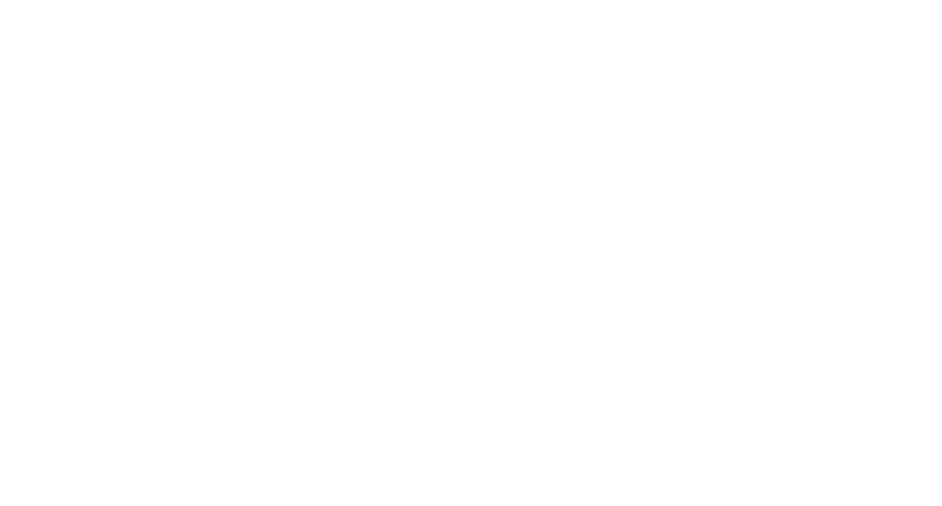
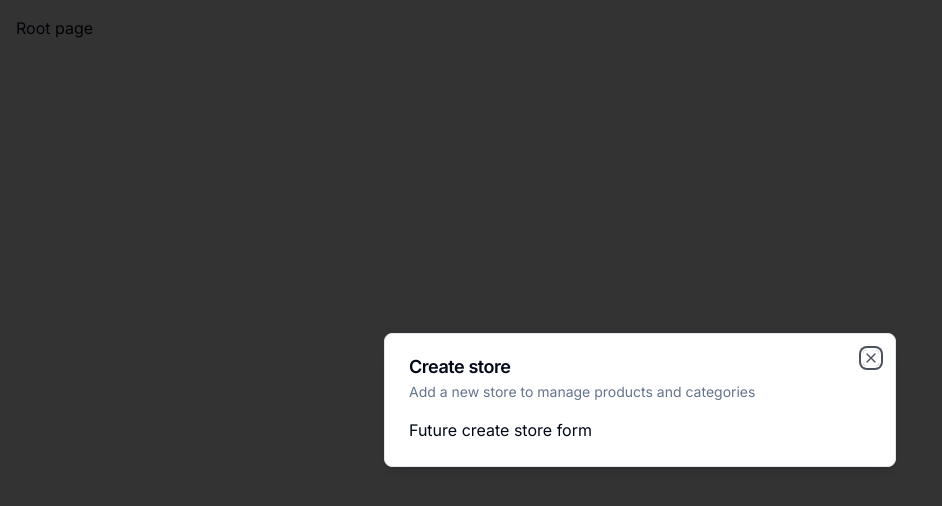
Before and after one commit to paciodev/next-ecommerce-admin, a Next.js app: page / in a window 1280 px wide. Shown: the top 506 px of the page, without its empty margins (0-942 px from the left). Built offline with nearby package versions, Linux system fonts and the light colour scheme.

Commit message:
Adding store creation modal

```diff
--- a/app/(root)/page.tsx
+++ b/app/(root)/page.tsx
@@ -1,11 +1,19 @@
-import { UserButton } from '@clerk/nextjs';
+'use client';
+
+import { useStoreModal } from '@/hooks/use-store-modal';
+import { useEffect } from 'react';
 
 const SetupPage = () => {
-	return (
-		<div className='p-4'>
-			<UserButton afterSignOutUrl='/' />
-		</div>
-	);
+	const onOpen = useStoreModal((state) => state.onOpen);
+	const isOpen = useStoreModal((state) => state.isOpen);
+
+	useEffect(() => {
+		if (!isOpen) {
+			onOpen();
+		}
+	}, [isOpen, onOpen]);
+
+	return <div className='p-4'>Root page</div>;
 };
 
 export default SetupPage;
--- a/app/layout.tsx
+++ b/app/layout.tsx
@@ -1,7 +1,9 @@
+import './globals.css';
+import { Inter } from 'next/font/google';
+import { ClerkProvider } from '@clerk/nextjs';
 import type { Metadata } from 'next';
-import { Inter } from 'next/font/google';
-import './globals.css';
-import { ClerkProvider } from '@clerk/nextjs';
+
+import { ModalProvider } from '@/providers/modal-provider';
 
 const inter = Inter({ subsets: ['latin'] });
 
@@ -18,7 +20,10 @@
 	return (
 		<ClerkProvider>
 			<html lang='en'>
-				<body className={inter.className}>{children}</body>
+				<body className={inter.className}>
+					<ModalProvider />
+					{children}
+				</body>
 			</html>
 		</ClerkProvider>
 	);
--- /dev/null
+++ b/components/ui/dialog.tsx
@@ -0,0 +1,122 @@
+'use client';
+
+import * as React from 'react';
+import * as DialogPrimitive from '@radix-ui/react-dialog';
+import { X } from 'lucide-react';
+
+import { cn } from '@/lib/utils';
+
+const Dialog = DialogPrimitive.Root;
+
+const DialogTrigger = DialogPrimitive.Trigger;
+
+const DialogPortal = DialogPrimitive.Portal;
+
+const DialogClose = DialogPrimitive.Close;
+
+const DialogOverlay = React.forwardRef<
+	React.ElementRef<typeof DialogPrimitive.Overlay>,
+	React.ComponentPropsWithoutRef<typeof DialogPrimitive.Overlay>
+>(({ className, ...props }, ref) => (
+	<DialogPrimitive.Overlay
+		ref={ref}
+		className={cn(
+			'fixed inset-0 z-50 bg-black/80  data-[state=open]:animate-in data-[state=closed]:animate-out data-[state=closed]:fade-out-0 data-[state=open]:fade-in-0',
+			className
+		)}
+		{...props}
+	/>
+));
+DialogOverlay.displayName = DialogPrimitive.Overlay.displayName;
+
+const DialogContent = React.forwardRef<
+	React.ElementRef<typeof DialogPrimitive.Content>,
+	React.ComponentPropsWithoutRef<typeof DialogPrimitive.Content>
+>(({ className, children, ...props }, ref) => (
+	<DialogPortal>
+		<DialogOverlay />
+		<DialogPrimitive.Content
+			ref={ref}
+			className={cn(
+				'fixed left-[50%] top-[50%] z-50 grid w-full max-w-lg translate-x-[-50%] translate-y-[-50%] gap-4 border bg-background p-6 shadow-lg duration-200 data-[state=open]:animate-in data-[state=closed]:animate-out data-[state=closed]:fade-out-0 data-[state=open]:fade-in-0 data-[state=closed]:zoom-out-95 data-[state=open]:zoom-in-95 data-[state=closed]:slide-out-to-left-1/2 data-[state=closed]:slide-out-to-top-[48%] data-[state=open]:slide-in-from-left-1/2 data-[state=open]:slide-in-from-top-[48%] sm:rounded-lg',
+				className
+			)}
+			{...props}
+		>
+			{children}
+			<DialogPrimitive.Close className='absolute right-4 top-4 rounded-sm opacity-70 ring-offset-background transition-opacity hover:opacity-100 focus:outline-none focus:ring-2 focus:ring-ring focus:ring-offset-2 disabled:pointer-events-none data-[state=open]:bg-accent data-[state=open]:text-muted-foreground'>
+				<X className='h-4 w-4' />
+				<span className='sr-only'>Close</span>
+			</DialogPrimitive.Close>
+		</DialogPrimitive.Content>
+	</DialogPortal>
+));
+DialogContent.displayName = DialogPrimitive.Content.displayName;
+
+const DialogHeader = ({
+	className,
+	...props
+}: React.HTMLAttributes<HTMLDivElement>) => (
+	<div
+		className={cn(
+			'flex flex-col space-y-1.5 text-center sm:text-left',
+			className
+		)}
+		{...props}
+	/>
+);
+DialogHeader.displayName = 'DialogHeader';
+
+const DialogFooter = ({
+	className,
+	...props
+}: React.HTMLAttributes<HTMLDivElement>) => (
+	<div
+		className={cn(
+			'flex flex-col-reverse sm:flex-row sm:justify-end sm:space-x-2',
+			className
+		)}
+		{...props}
+	/>
+);
+DialogFooter.displayName = 'DialogFooter';
+
+const DialogTitle = React.forwardRef<
+	React.ElementRef<typeof DialogPrimitive.Title>,
+	React.ComponentPropsWithoutRef<typeof DialogPrimitive.Title>
+>(({ className, ...props }, ref) => (
+	<DialogPrimitive.Title
+		ref={ref}
+		className={cn(
+			'text-lg font-semibold leading-none tracking-tight',
+			className
+		)}
+		{...props}
+	/>
+));
+DialogTitle.displayName = DialogPrimitive.Title.displayName;
+
+const DialogDescription = React.forwardRef<
+	React.ElementRef<typeof DialogPrimitive.Description>,
+	React.ComponentPropsWithoutRef<typeof DialogPrimitive.Description>
+>(({ className, ...props }, ref) => (
+	<DialogPrimitive.Description
+		ref={ref}
+		className={cn('text-sm text-muted-foreground', className)}
+		{...props}
+	/>
+));
+DialogDescription.displayName = DialogPrimitive.Description.displayName;
+
+export {
+	Dialog,
+	DialogPortal,
+	DialogOverlay,
+	DialogClose,
+	DialogTrigger,
+	DialogContent,
+	DialogHeader,
+	DialogFooter,
+	DialogTitle,
+	DialogDescription,
+};
--- /dev/null
+++ b/components/ui/modal.tsx
@@ -0,0 +1,43 @@
+'use client';
+
+import {
+	Dialog,
+	DialogContent,
+	DialogDescription,
+	DialogHeader,
+	DialogTitle,
+} from '@/components/ui/dialog';
+
+interface ModalProps {
+	title: string;
+	description: string;
+	isOpen: boolean;
+	onClose: () => void;
+	children?: React.ReactNode;
+}
+
+export const Modal: React.FC<ModalProps> = ({
+	title,
+	description,
+	isOpen,
+	onClose,
+	children,
+}) => {
+	const onChange = (open: boolean) => {
+		if (!open) {
+			onClose();
+		}
+	};
+
+	return (
+		<Dialog open={isOpen} onOpenChange={onChange}>
+			<DialogContent>
+				<DialogHeader>
+					<DialogTitle>{title}</DialogTitle>
+					<DialogDescription>{description}</DialogDescription>
+				</DialogHeader>
+				<div>{children}</div>
+			</DialogContent>
+		</Dialog>
+	);
+};
--- /dev/null
+++ b/components/ui/modals/store-modal.tsx
@@ -0,0 +1,19 @@
+'use client';
+
+import { useStoreModal } from '@/hooks/use-store-modal';
+import { Modal } from '@/components/ui/modal';
+
+export const StoreModal = () => {
+	const storeModal = useStoreModal();
+
+	return (
+		<Modal
+			title='Create store'
+			description='Add a new store to manage products and categories'
+			isOpen={storeModal.isOpen}
+			onClose={storeModal.onClose}
+		>
+			Future create store form
+		</Modal>
+	);
+};
--- /dev/null
+++ b/hooks/use-store-modal.tsx
@@ -0,0 +1,13 @@
+import { create } from 'zustand';
+
+interface UseStoreModalStore {
+	isOpen: boolean;
+	onOpen: () => void;
+	onClose: () => void;
+}
+
+export const useStoreModal = create<UseStoreModalStore>((set) => ({
+	isOpen: false,
+	onOpen: () => set({ isOpen: true }),
+	onClose: () => set({ isOpen: false }),
+}));
--- a/package.json
+++ b/package.json
@@ -10,6 +10,7 @@
   },
   "dependencies": {
     "@clerk/nextjs": "^4.29.9",
+    "@radix-ui/react-dialog": "^1.0.5",
     "@radix-ui/react-slot": "^1.0.2",
     "class-variance-authority": "^0.7.0",
     "clsx": "^2.1.0",
@@ -18,7 +19,8 @@
     "react": "^18",
     "react-dom": "^18",
     "tailwind-merge": "^2.2.2",
-    "tailwindcss-animate": "^1.0.7"
+    "tailwindcss-animate": "^1.0.7",
+    "zustand": "^4.5.2"
   },
   "devDependencies": {
     "@types/node": "^20",
--- /dev/null
+++ b/providers/modal-provider.tsx
@@ -0,0 +1,23 @@
+'use client';
+
+import { useEffect, useState } from 'react';
+
+import { StoreModal } from '@/components/ui/modals/store-modal';
+
+export const ModalProvider = () => {
+	const [isMounted, setIsMounted] = useState(false);
+
+	useEffect(() => {
+		setIsMounted(true);
+	}, []);
+
+	if (!isMounted) {
+		return null;
+	}
+
+	return (
+		<>
+			<StoreModal />
+		</>
+	);
+};
```
Also changed, not shown: 1 other file (tests, documents, lock files or other folders).
